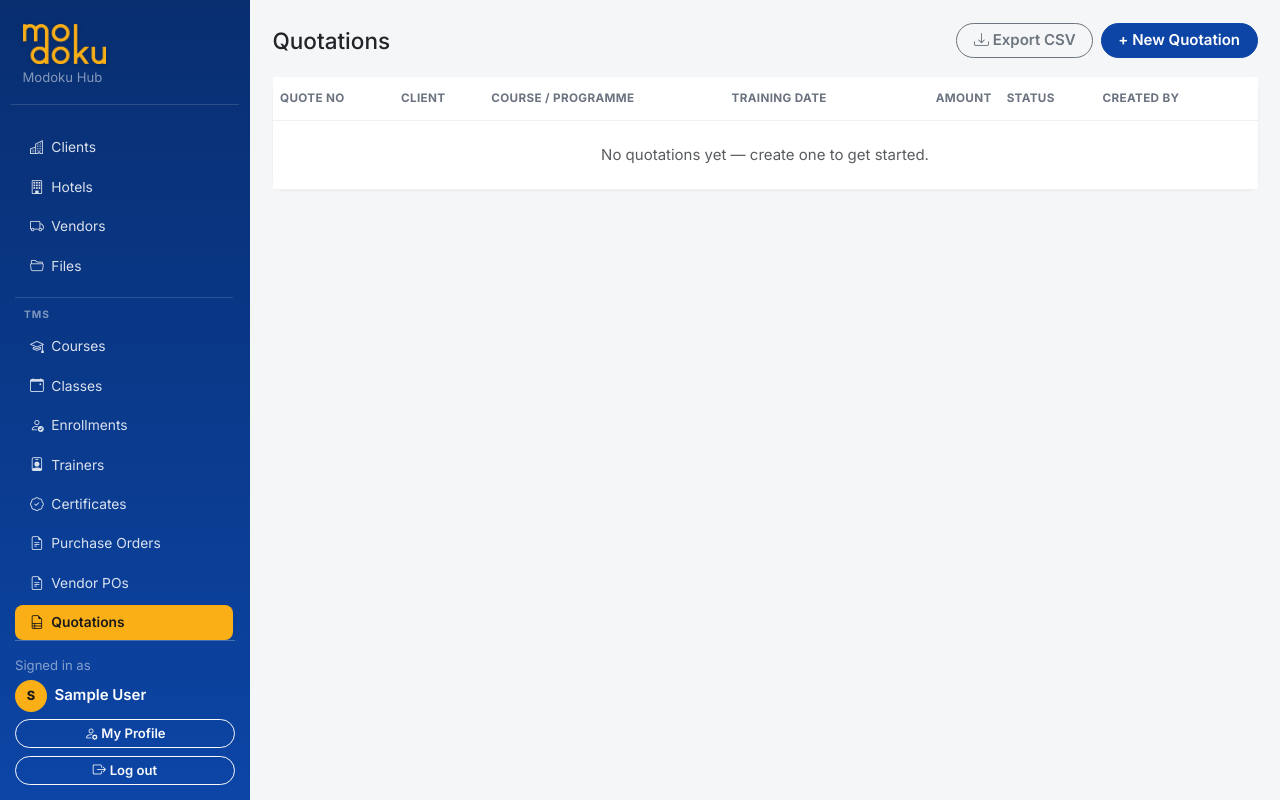
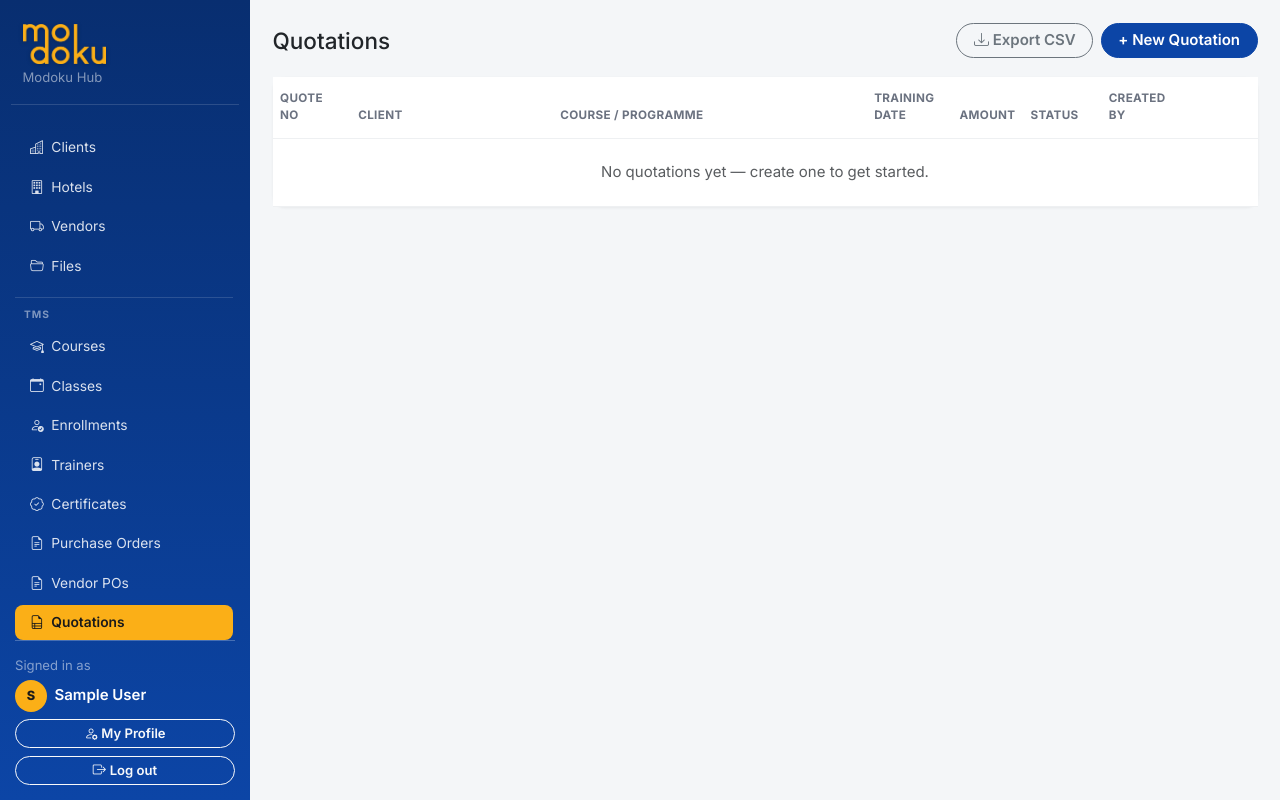
Before and after one commit to modokutech/modoku-crm, a Flask app: page /quotations/ in a window 1280 px wide. Run offline with Flask 3, Linux system fonts and the light colour scheme; the visitor is signed in with stand-in values (Sample User, id 1); data comes from the database, SQL or seed files in the repository; data that the repository does not hold is empty.

Commit message:
Narrow Quotations list Client/Course columns, wrap instead of truncate
- Client column set ~20% narrower (253px -> 202px) and Course /
  Programme ~15% narrower (369px -> 314px) than their natural
  widths, giving the other columns more room.
- table-layout: fixed added to the table — plain width/max-width on
  a cell isn't reliably honored by the browser's default auto
  table-layout once there's leftover table width to redistribute; a
  fixed layout enforces it correctly.
- Long client names/course titles now wrap onto extra lines within
  the column instead of being truncated with an ellipsis, so the
  full text is always visible without needing a hover tooltip.

```diff
--- a/modoku_crm/static/css/style.css
+++ b/modoku_crm/static/css/style.css
@@ -766,3 +766,24 @@ body {
     max-width: calc(100% - 1.5rem);
   }
 }
+
+/* Quotations list: Client set ~20% narrower and Course / Programme
+   ~15% narrower than their natural auto-layout widths (measured at
+   ~253px and ~369px respectively), giving the other columns a bit
+   more room. Requires table-layout: fixed (see .table-fixed-layout
+   on the table itself) — plain width on a cell isn't reliably
+   honored by the browser's auto table-layout algorithm once there's
+   leftover table width to redistribute; a fixed layout is. Long text
+   wraps onto additional lines within the column rather than being
+   truncated, so the full value is always visible. */
+.col-quote-client {
+  width: 202px;
+}
+.col-quote-course {
+  width: 314px;
+}
+.col-quote-client,
+.col-quote-course {
+  white-space: normal;
+  word-break: break-word;
+}
--- a/modoku_crm/templates/quotations/list.html
+++ b/modoku_crm/templates/quotations/list.html
@@ -13,12 +13,12 @@
 
 <div class="card">
   <div class="table-responsive">
-    <table class="table mb-0 align-middle">
+    <table class="table mb-0 align-middle table-fixed-layout">
       <thead>
         <tr>
           <th>Quote No</th>
-          <th>Client</th>
-          <th>Course / Programme</th>
+          <th class="col-quote-client">Client</th>
+          <th class="col-quote-course">Course / Programme</th>
           <th>Training Date</th>
           <th class="text-end">Amount</th>
           <th>Status</th>
@@ -30,8 +30,8 @@
         {% for q in quotes %}
         <tr>
           <td><a href="{{ url_for('quotations.view', quotation_id=q.id) }}" class="link-plain fw-semibold">{{ q.quote_no }}</a></td>
-          <td>{{ q.company_name_override or q.client_company_name or '-' }}</td>
-          <td>{{ q.course_title or '-' }}</td>
+          <td class="col-quote-client">{{ q.company_name_override or q.client_company_name or '-' }}</td>
+          <td class="col-quote-course">{{ q.course_title or '-' }}</td>
           <td>{% if q.training_start_date %}{{ q.training_start_date|fmtdaterange(q.training_end_date) }}{% else %}<span class="text-muted">Not linked to a Class</span>{% endif %}</td>
           {# q.subtotal here is SUM(investment_fee) as typed on the items — the
              pre-SST amount normally, but already the final SST-inclusive
```
